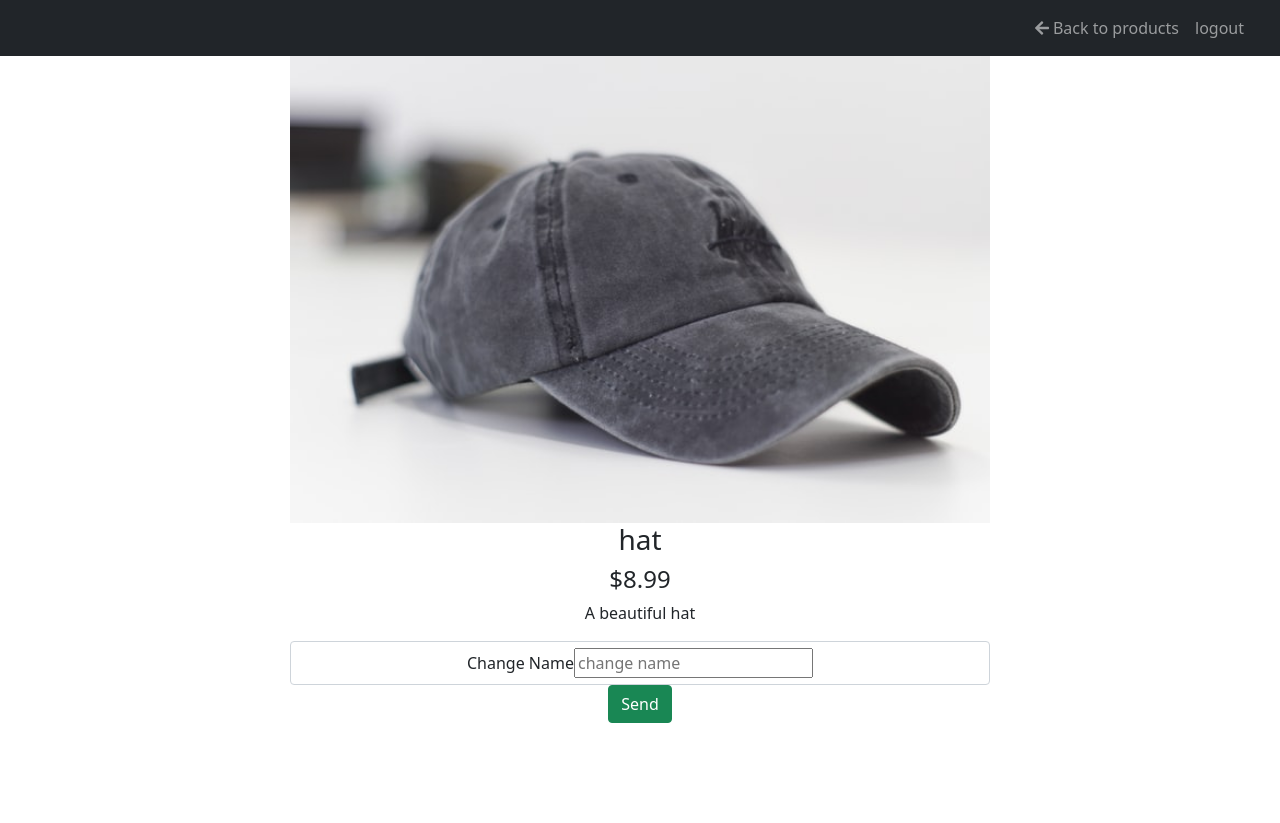
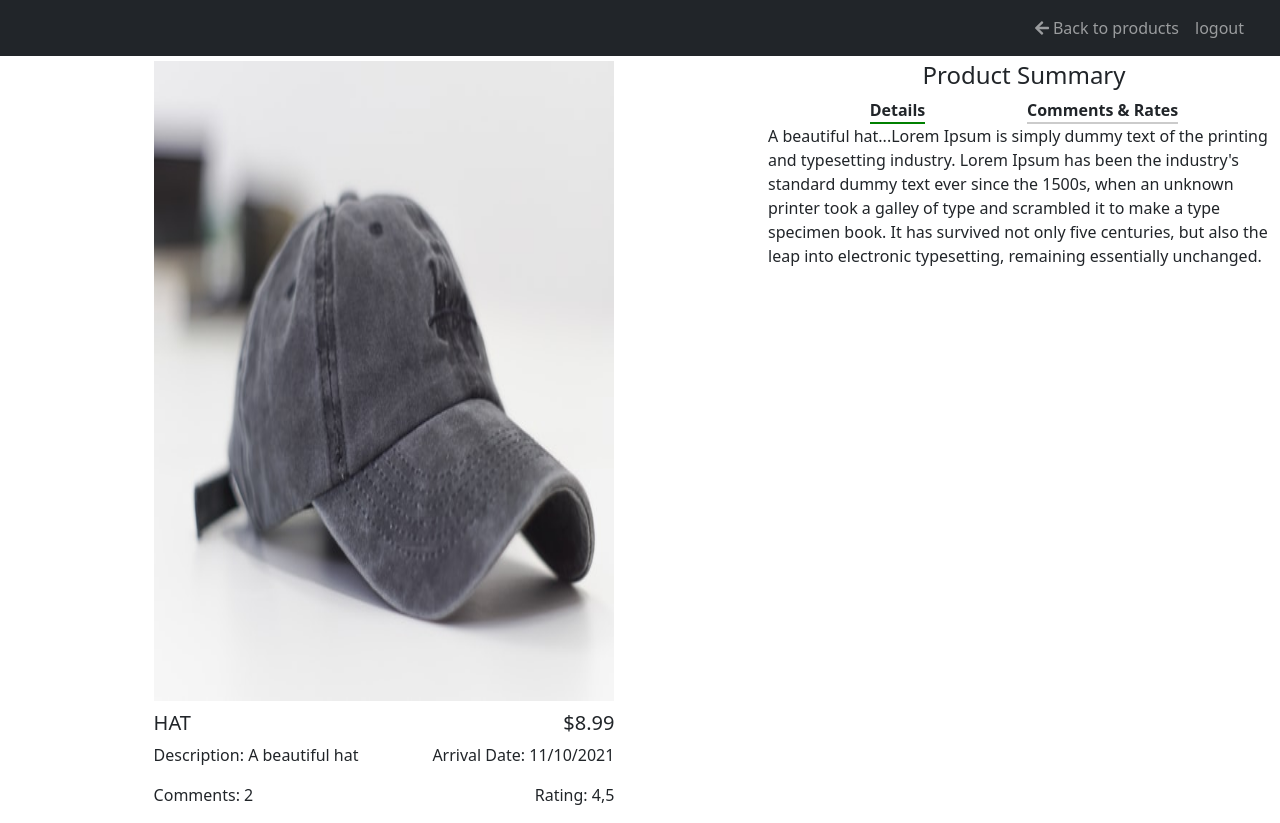
Before and after one commit to yilmazme/crea_cart_demo, an Angular app: page /products/1 in a window 1280 px wide. Before the commit the page ends 800 px from the top, so only its background shows below. Built offline with nearby package versions, Linux system fonts and the light colour scheme.

Commit message:
product details added

```diff
--- a/src/app/components/product-detail/product-detail.component.css
+++ b/src/app/components/product-detail/product-detail.component.css
@@ -1,9 +1,58 @@
 .product{
+    width: 100vw;
+    display: grid;
+    grid-template-columns: 60% 40%;
+    gap: 0 0;
+    justify-content: space-around;
+}
+.left{
+min-height: 90vh;
+  display: flex;
+  flex-direction: column;
+  justify-content: flex-start;
+  align-items: center;
+  padding-top: 5px;
+}
+.right{
+min-height: 90vh;
+  display: flex;
+  flex-direction: column;
+  justify-content: flex-start;
+  align-items: center;
+  padding-top: 5px;
+}
+.tabs{
+    width: 100%;
     display: flex;
-    justify-content: center;
-
+  justify-content: space-evenly;
+  align-items: center;
+}
+img{
+    width: 60%;
+    height: 80vh;
+}
+.productInfo{
+    padding-top: 10px;
+  width: 60%;
+}
+.productInfo span{
+display: flex;
+justify-content: space-between;
+align-items: center;
+}
+.show{
+    display: inherit;
+}
+.hide{
+    display: none;
 }
 
-.product div{
-    text-align: center;
+.tabs span{
+    border-bottom: 2px solid rgba(51, 51, 51, 0.253);
+    cursor: pointer;
+    font-weight: 600;
 }
+
+.active{
+    border-bottom: 2px solid green !important;
+}
--- a/src/app/components/product-detail/product-detail.component.html
+++ b/src/app/components/product-detail/product-detail.component.html
@@ -1,11 +1,36 @@
-
-<div class="product">
-    <div *ngIf="product">
-        <img src={{product.image}} alt={{product.image}} width="700px" height="auto"/>
-      <h3>{{ product.name }}</h3>
-      <h4>{{ product.price | currency }}</h4>
-      <p>{{ product.description }}</p>
-
+<div *ngIf="product" class="product">
+    <div  class="left">
+        <img src={{product.image}} alt={{product.image}}/>
+        <div class="productInfo">
+            <span>
+                <h5>{{ product.name.toUpperCase() }}</h5>
+                <h5>{{ product.price | currency }}</h5>
+            </span>
+            <span>
+                <p>Description: {{ product.description }}</p>
+                <p>Arrival Date: {{ product.arrivalDate | date: 'dd/MM/yyyy'}}</p>
+            </span>
+            <span>
+                <p>Comments: {{ product.comments.length }}</p>
+                <p>Rating: {{ product.rating }}</p>
+            </span>
+        </div>
+    </div>
+    <div class="right">
+        <h4>Product Summary</h4>
+        <div class="tabs">
+            <span (click)="seeDetails()" [ngClass]="showDetails ? 'active' : 'passive'">Details</span>
+            <span  (click)="seeComments()" [ngClass]="showComments ? 'active' : 'passive'">Comments & Rates</span>
+        </div>
+        <div  [ngClass]="showDetails ? 'show' : 'hide'">
+            <p>
+                {{product.detail}}
+            </p>
+        </div>
+        <div [ngClass]="showComments ? 'show' : 'hide'">
+            <p *ngFor="let comment of product.comments" >
+                {{comment}}
+            </p>
             <form (ngSubmit)="onSubmit()" class="add-form">
                 <div class="form-control">
                     <label for="name">Change Name</label>
@@ -15,5 +40,5 @@
             </form>
         </div>
 
-
     </div>
+</div>
--- a/src/app/components/product-detail/product-detail.component.ts
+++ b/src/app/components/product-detail/product-detail.component.ts
@@ -15,6 +15,8 @@ export class ProductDetailComponent implements OnInit {
   name!:string;
   id! : number
   product: Product | undefined;
+  showDetails:boolean = true;
+  showComments:boolean = false;
 
   constructor(private route: ActivatedRoute, private productService: ProductService) { }
 
@@ -31,4 +33,12 @@ export class ProductDetailComponent implements OnInit {
     this.productService.updateProduct(this.id, this.name).subscribe((prod)=>this.product=prod)
 
   }
+  seeComments(){
+    this.showComments = true;
+    this.showDetails = false;
+  }
+  seeDetails(){
+    this.showDetails = true;
+    this.showComments = false;
+  }
 }
--- a/src/app/components/products/products.component.css
+++ b/src/app/components/products/products.component.css
@@ -1,5 +1,28 @@
 .products{
+    padding-top: 4rem;
     display: grid;
     grid-template-columns: auto auto;
+    gap: 2rem 0;
     justify-content: space-evenly;
 }
+
+.card{
+    box-shadow: 2px 2px 2px black;
+}
+
+.prodInfo{
+    display: flex;
+    justify-content: space-evenly;
+    align-items: center;
+    padding-top: 1rem;
+    font-weight: 500;
+}
+
+a{
+    text-decoration: none;
+    color: black;
+}
+
+span{
+    text-align: center;
+}
--- a/src/app/components/products/products.component.html
+++ b/src/app/components/products/products.component.html
@@ -1,10 +1,13 @@
 <div class="products">
-    <div *ngFor="let product of products">
-        <a
-          [title]="product.name"
-          [routerLink]="['/products', product.id]">
-          <img src={{product.image}} alt={{product.name}} width="300px" height="400px"/>
-        </a>
-     <p> {{ product.name }}</p>
+  <div *ngFor="let product of products" class="card">
+    <a [title]="product.name" [routerLink]="['/products', product.id]">
+      <img src={{product.image}} alt={{product.name}} width="300px" height="400px" />
+
+      <div class="prodInfo">
+        <p> {{ product.name.toUpperCase() }}</p>
+        <p> {{ product.price | currency }}</p>
+      </div>
+    </a>
+    <span>{{product.rating[0] | number : '1.1-1' }}</span>
   </div>
 </div>
--- a/src/app/components/products/products.component.ts
+++ b/src/app/components/products/products.component.ts
@@ -17,9 +17,10 @@ products: Product[] = [];
 
   ngOnInit(): void {
    this.productService.getProducts().subscribe((products)=>this.products=products)
+   for (let i = 0; i < this.products.length; i++) {
+
+    this.products[i].rating = [(this.products[i].rating.reduce((a,b)=>a+b)/this.products[i].rating.length)]
+
+   }
   }
-
-  // logProduct(prod:Product){
-  //   this.productService.updateProduct(prod)
-  // }
 }
--- a/src/mock-products.ts
+++ b/src/mock-products.ts
@@ -6,7 +6,7 @@ export const PRODUCTS: Product[] =[
         name:"hat",
         price:8.99,
         image:"../assets/uploads/hat.jpg",
-        rating: [4],
+        rating: [4, 5],
         description:"A beautiful hat",
         arrivalDate: new Date('10.11.2021'),
         comments:["i like it", "no way i'm buying this"],
@@ -16,9 +16,9 @@ export const PRODUCTS: Product[] =[
     {
         id:2,
         name:"watch",
-        price:8.99,
+        price:16.99,
         image:"assets/uploads/watch.jpg",
-        rating: [4],
+        rating: [5, 4],
         description:"A beautiful watch",
         arrivalDate: new Date('05.08.2021'),
         comments:["i like it", "no way i'm buying this"],
@@ -28,9 +28,9 @@ export const PRODUCTS: Product[] =[
     {
         id:3,
         name:"tshirt",
-        price:8.99,
+        price:12.99,
         image:"assets/uploads/tshirt.jpg",
-        rating: [4],
+        rating: [3, 5],
         description:"A beautiful tshirt",
         arrivalDate: new Date('07.04.2021'),
         comments:["i like it", "no way i'm buying this"],
@@ -40,9 +40,9 @@ export const PRODUCTS: Product[] =[
     {
         id:4,
         name:"mug",
-        price:8.99,
+        price:4.99,
         image:"assets/uploads/mug.jpg",
-        rating: [4],
+        rating: [4, 4, 5],
         description:"A beautiful mug",
         arrivalDate: new Date('09.12.2020'),
         comments:["i like it", "no way i'm buying this"],
@@ -52,9 +52,9 @@ export const PRODUCTS: Product[] =[
     {
         id:5,
         name:"pan",
-        price:8.99,
+        price:22.99,
         image:"assets/uploads/pan.jpg",
-        rating: [4],
+        rating: [4, 4, 3],
         description:"A beautiful pan",
         arrivalDate: new Date('10.01.2021'),
         comments:["i like it", "no way i'm buying this"],
```
Lines whose indentation alone changed are shown as unchanged.
